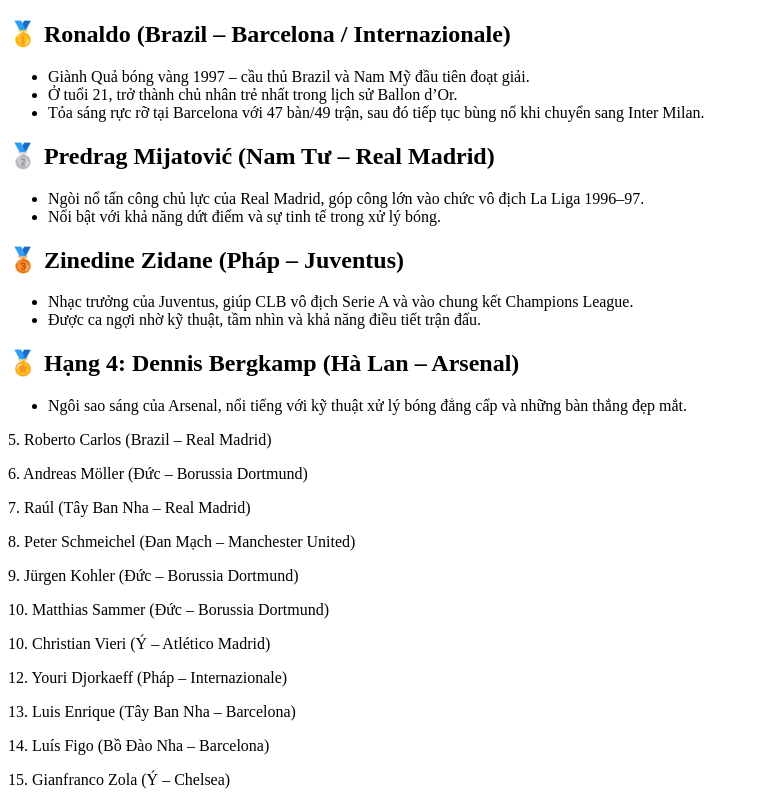
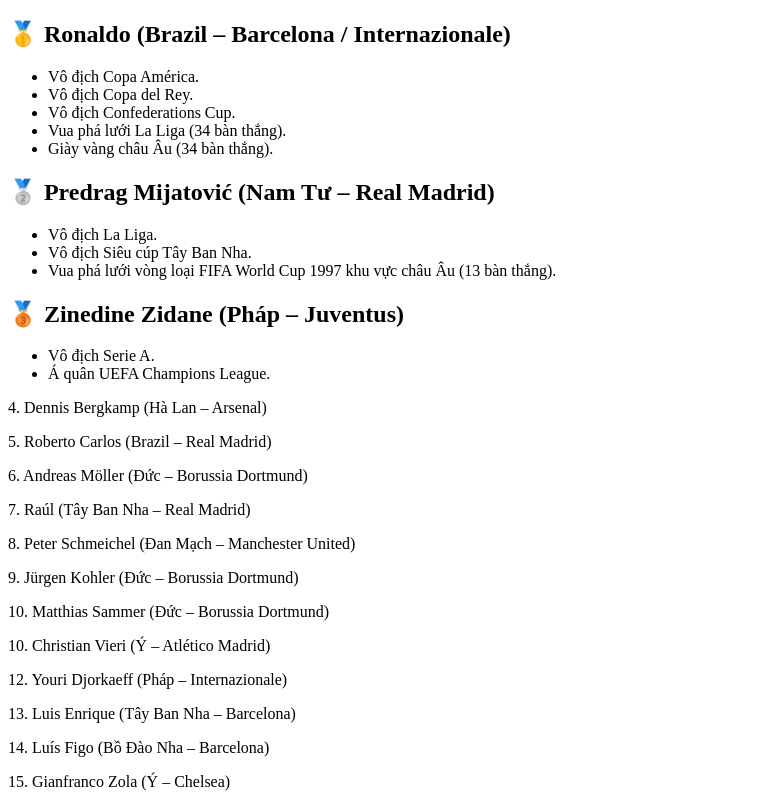
Before and after one commit to no-name-1988/Best-Player, a plain HTML site: page Ballon_d'Or_1997.html in a window 1280 px wide. Shown: the top 800 px of the page, without its empty margins (0-759 px from the left). Drawn offline with Linux system fonts and the light colour scheme.

Commit message:
Update Ballon_d'Or_1997.html

```diff
--- a/Ballon_d'Or_1997.html
+++ b/Ballon_d'Or_1997.html
@@ -9,28 +9,27 @@
 
     <h2>🥇 Ronaldo (Brazil – Barcelona / Internazionale)</h2>
     <ul>
-        <li>Giành Quả bóng vàng 1997 – cầu thủ Brazil và Nam Mỹ đầu tiên đoạt giải.</li>
-        <li>Ở tuổi 21, trở thành chủ nhân trẻ nhất trong lịch sử Ballon d’Or.</li>
-        <li>Tỏa sáng rực rỡ tại Barcelona với 47 bàn/49 trận, sau đó tiếp tục bùng nổ khi chuyển sang Inter Milan.</li>
+        <li>Vô địch Copa América.</li>
+        <li>Vô địch Copa del Rey.</li>
+        <li>Vô địch Confederations Cup.</li>
+        <li>Vua phá lưới La Liga (34 bàn thắng).</li>
+        <li>Giày vàng châu Âu (34 bàn thắng).</li>
     </ul>
 
     <h2>🥈 Predrag Mijatović (Nam Tư – Real Madrid)</h2>
     <ul>
-        <li>Ngòi nổ tấn công chủ lực của Real Madrid, góp công lớn vào chức vô địch La Liga 1996–97.</li>
-        <li>Nổi bật với khả năng dứt điểm và sự tinh tế trong xử lý bóng.</li>
+        <li>Vô địch La Liga.</li>
+        <li>Vô địch Siêu cúp Tây Ban Nha.</li>
+        <li>Vua phá lưới vòng loại FIFA World Cup 1997 khu vực châu Âu (13 bàn thắng).</li>
     </ul>
 
     <h2>🥉 Zinedine Zidane (Pháp – Juventus)</h2>
     <ul>
-        <li>Nhạc trưởng của Juventus, giúp CLB vô địch Serie A và vào chung kết Champions League.</li>
-        <li>Được ca ngợi nhờ kỹ thuật, tầm nhìn và khả năng điều tiết trận đấu.</li>
+        <li>Vô địch Serie A.</li>
+        <li>Á quân UEFA Champions League.</li>
     </ul>
 
-    <h2>🏅 Hạng 4: Dennis Bergkamp (Hà Lan – Arsenal)</h2>
-    <ul>
-        <li>Ngôi sao sáng của Arsenal, nổi tiếng với kỹ thuật xử lý bóng đẳng cấp và những bàn thắng đẹp mắt.</li>
-    </ul>
-
+    <p>4. Dennis Bergkamp (Hà Lan – Arsenal)</p>
     <p>5. Roberto Carlos (Brazil – Real Madrid)</p>
     <p>6. Andreas Möller (Đức – Borussia Dortmund)</p>
     <p>7. Raúl (Tây Ban Nha – Real Madrid)</p>
```
